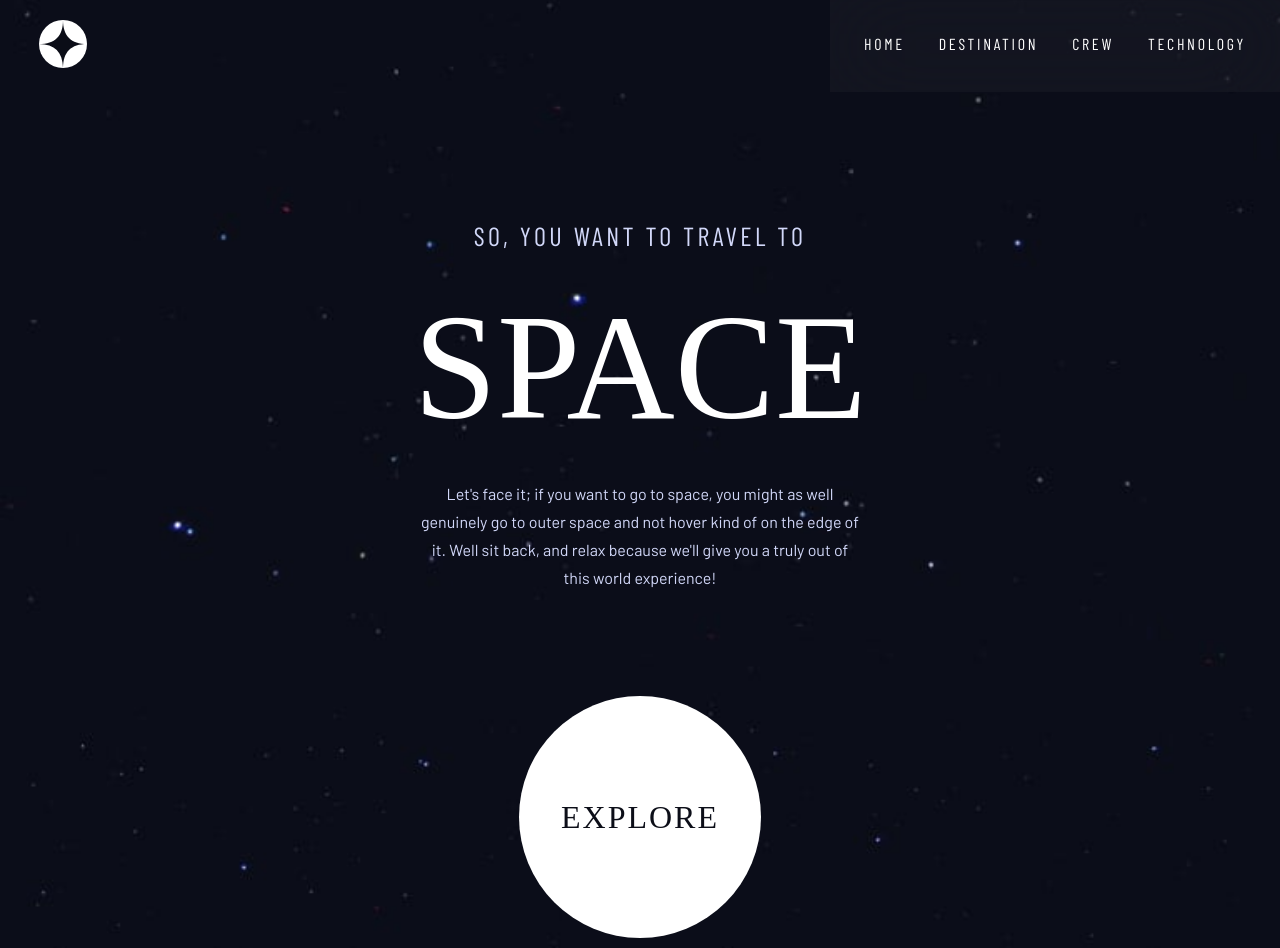
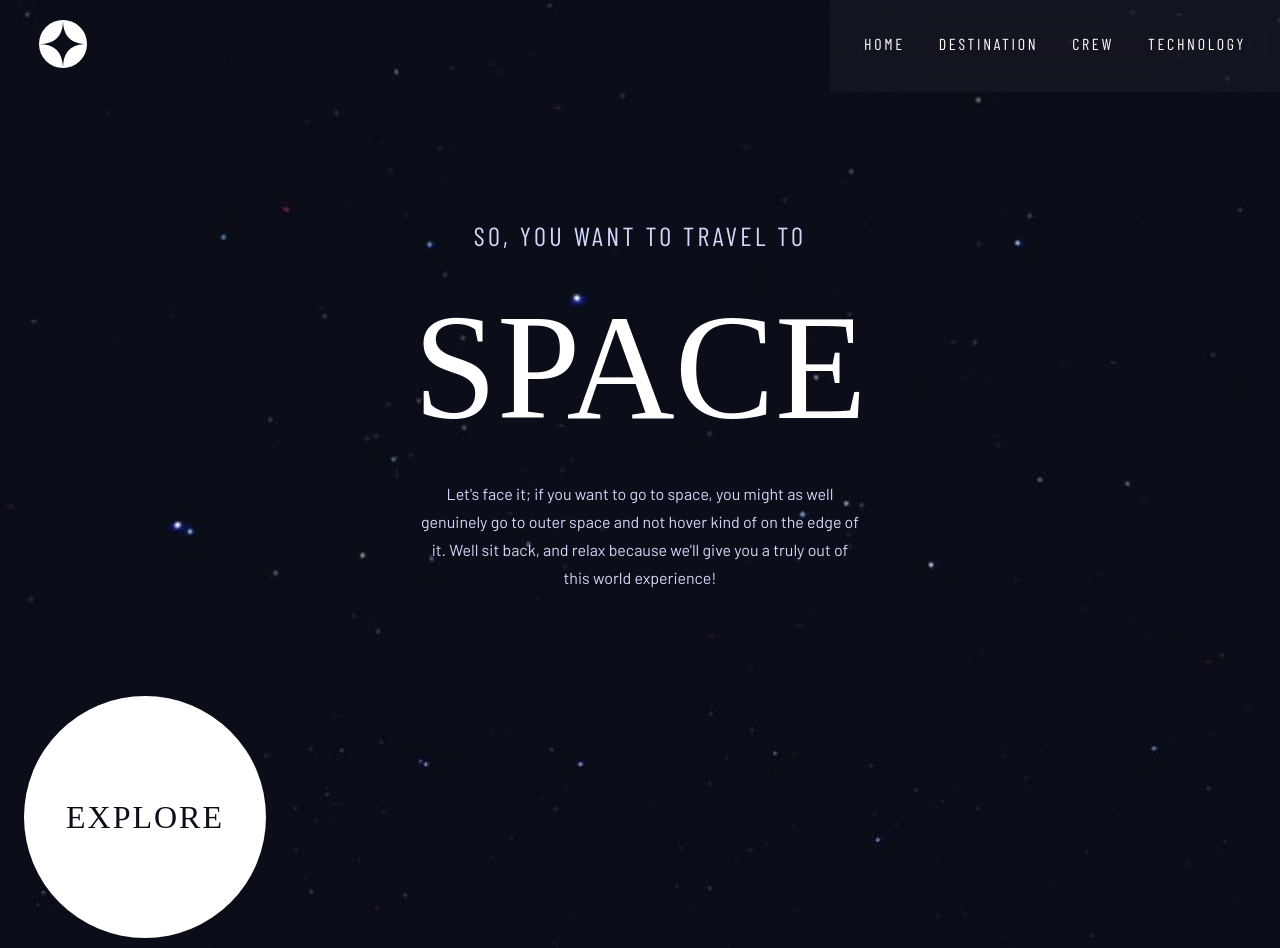
Before and after one commit to oliversteidel/space-tourisim-website, a Vue app: page / in a window 1280 px wide. Shown: the top 948 px of the page. Built offline with nearby package versions, Linux system fonts and the light colour scheme; a web font is replaced by a local one.

Commit message:
home-cta: link to destination-view, transition hover state

```diff
--- a/src/views/Home.vue
+++ b/src/views/Home.vue
@@ -12,7 +12,9 @@
         </p>
       </div>
       <div class="home__cta-container">
-        <button class="home__cta">EXPLORE</button>
+        <router-link :to="{ name: 'Destination' }" class="home__cta"
+          >EXPLORE</router-link
+        >
       </div>
     </div>
   </div>
@@ -91,18 +93,21 @@ export default {
       align-items: flex-end;
       justify-content: flex-end;
     }
-    button {
+    .home__cta {
+      display: grid;
+      place-items: center;
       position: relative;
       width: 9.375rem;
       height: 9.375rem;
       margin-top: 5rem;
       color: $clr-black;
       background: $clr-white;
-      border: none;
       border-radius: 50%;
       font-size: 1.25rem;
       font-weight: 400;
       letter-spacing: 1.25px;
+      outline: 100px solid transparent;
+      transition: outline-color 0.25s ease-out;
       cursor: pointer;
 
       @include mq-up($medium) {
@@ -119,8 +124,8 @@ export default {
       }
     }
 
-    button:hover {
-      outline: 100px solid $clr-light-grey;
+    .home__cta:hover {
+      outline-color: $clr-light-grey;
     }
   }
 }
```
